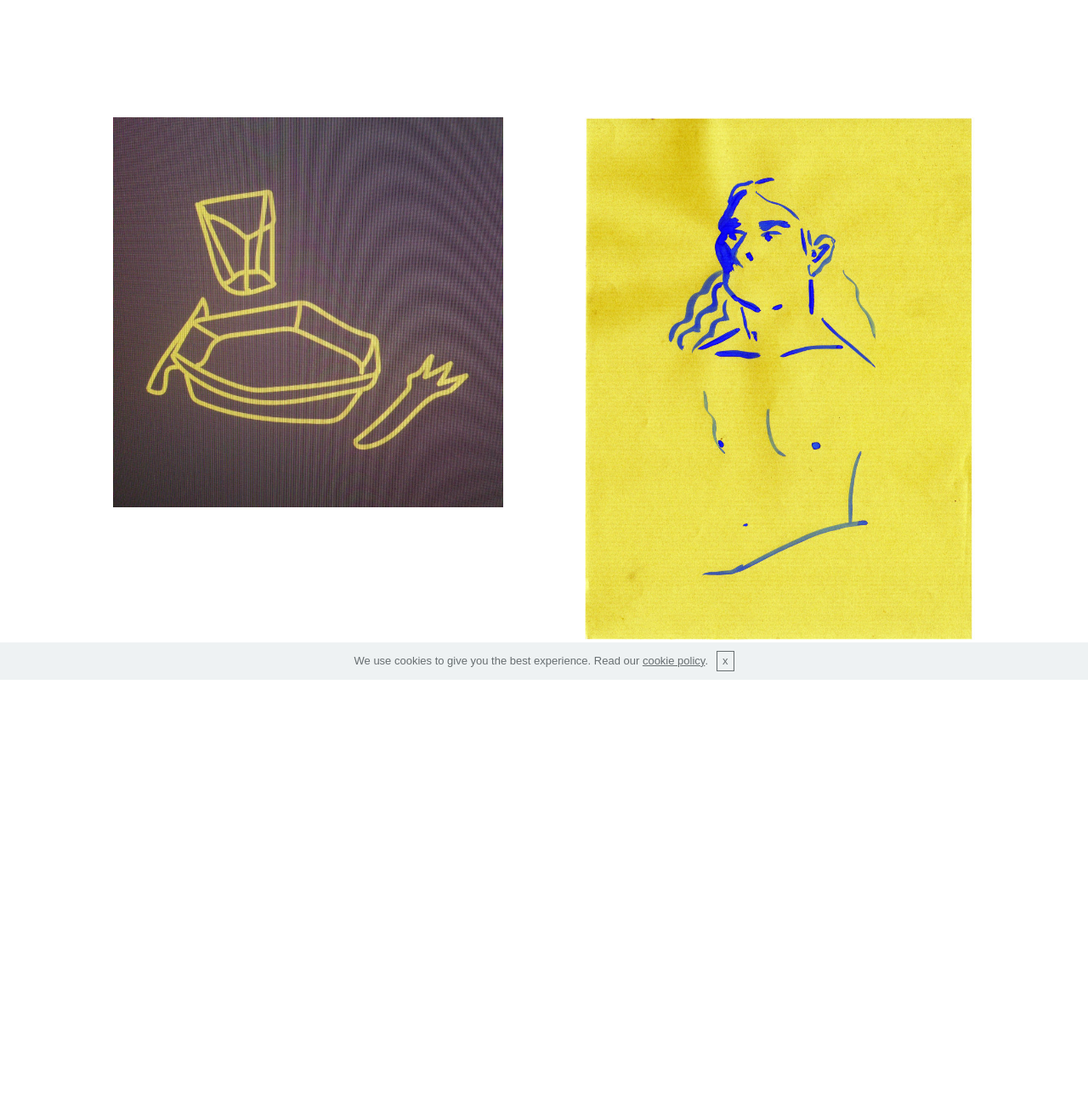
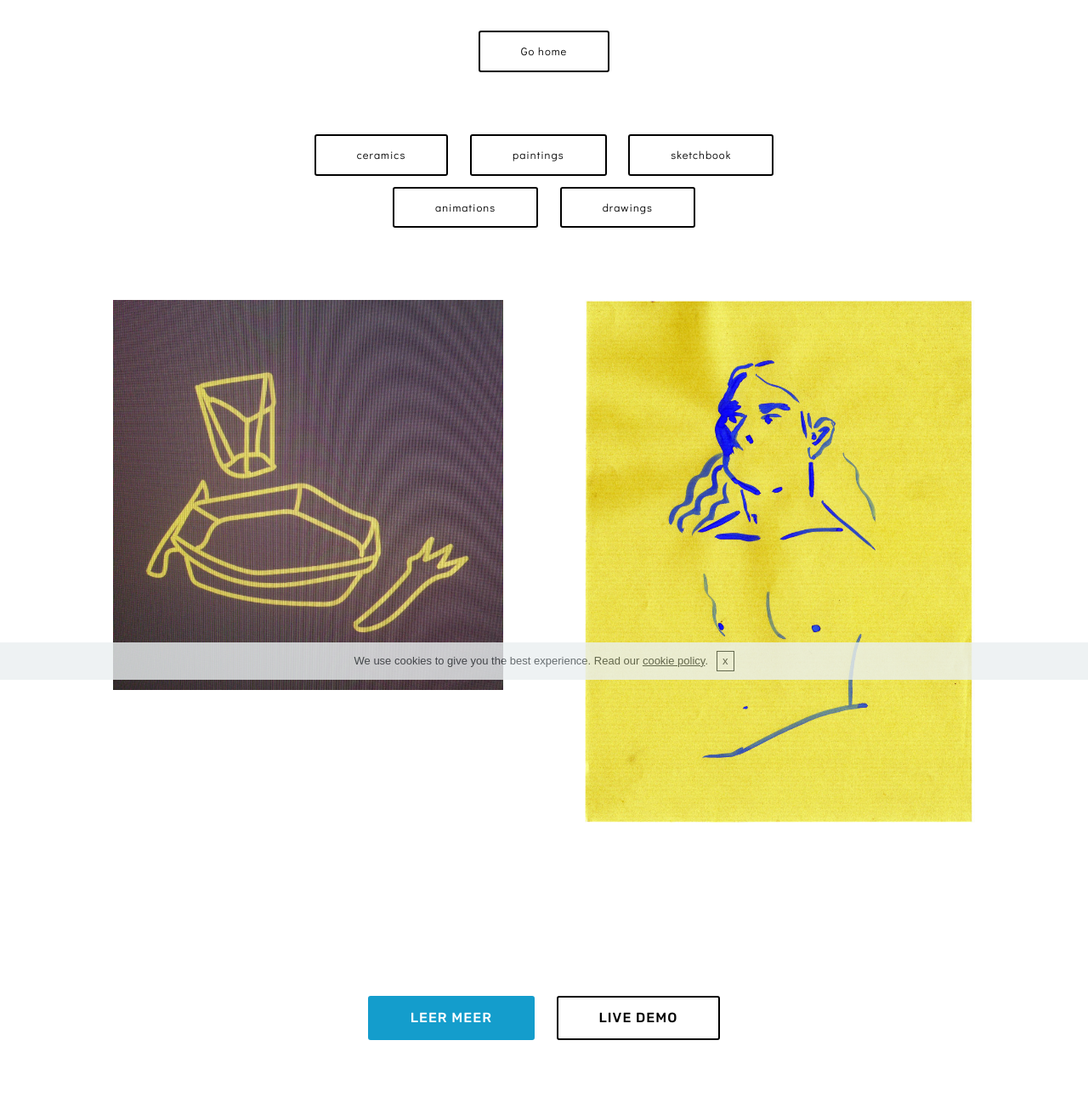
Before and after one commit to noaverborgh/3BA, a plain HTML site: page page6.html in a window 1280 px wide. Shown: the whole page at 85% size. Before the commit the page ends 891 px from the top, so only its background shows below. Drawn offline with Linux system fonts and the light colour scheme; files whose address does not match are found by name.

Commit message:
create github pages

```diff
--- a/assets/mobirise/css/mbr-additional.css
+++ b/assets/mobirise/css/mbr-additional.css
@@ -2256,8 +2256,18 @@ body {
     width: 100% !important;
   }
 }
+.cid-r8O3A3gqbN {
+  padding-top: 30px;
+  padding-bottom: 30px;
+  background-color: #ffffff;
+}
+.cid-r8O3S7pTaO {
+  padding-top: 30px;
+  padding-bottom: 30px;
+  background-color: #ffffff;
+}
 .cid-r7cnWVTSgo {
-  padding-top: 90px;
+  padding-top: 0px;
   padding-bottom: 90px;
   background-color: #ffffff;
 }
@@ -2316,6 +2326,11 @@ body {
   -webkit-transition: 0.2s background ease-in-out;
   transition: 0.2s background ease-in-out;
 }
+.cid-r8O2GxmWjW {
+  padding-top: 60px;
+  padding-bottom: 60px;
+  background-color: #ffffff;
+}
 .cid-r7cp7YfyFA {
   padding-top: 60px;
   padding-bottom: 60px;
--- a/page6.html
+++ b/page6.html
@@ -36,7 +36,34 @@
 <!-- /Google Analytics -->
 
 
-  <section class="mbr-gallery mbr-slider-carousel cid-r7cnWVTSgo" id="gallery1-o">
+  <section class="mbr-section content8 cid-r8O3A3gqbN" id="content8-z">
+
+
+
+    <div class="container">
+        <div class="media-container-row title">
+            <div class="col-12 col-md-8">
+                <div class="mbr-section-btn align-center"><a class="btn btn-black-outline display-1" href="index.html">Go home</a></div>
+            </div>
+        </div>
+    </div>
+</section>
+
+<section class="engine"><a href="https://mobirise.me/a">Mobirise review</a></section><section class="mbr-section content8 cid-r8O3S7pTaO" id="content8-10">
+
+
+
+    <div class="container">
+        <div class="media-container-row title">
+            <div class="col-12 col-md-8">
+                <div class="mbr-section-btn align-center"><a class="btn btn-black-outline display-1" href="3dwork.html">ceramics</a>
+                    <a class="btn btn-black-outline display-1" href="schilderijen.html">paintings</a> <a class="btn btn-black-outline display-1" href="schetsboek.html">sketchbook</a> <a class="btn btn-black-outline display-1" href="page3.html">animations</a> <a class="btn btn-black-outline display-1" href="page6.html">drawings</a></div>
+            </div>
+        </div>
+    </div>
+</section>
+
+<section class="mbr-gallery mbr-slider-carousel cid-r7cnWVTSgo" id="gallery1-o">
 
 
 
@@ -46,8 +73,24 @@
 
 </section>
 
+<section class="mbr-section content8 cid-r8O2GxmWjW" id="content8-w">
 
-  <section class="engine"><a href="https://mobirise.me/l">free web templates</a></section><script src="assets/web/assets/jquery/jquery.min.js"></script>
+
+
+    <div class="container">
+        <div class="media-container-row title">
+            <div class="col-12 col-md-8">
+                <div class="mbr-section-btn align-center">
+                    <a class="btn btn-primary display-4" href="https://mobirise.com">LEER MEER</a>
+                    <a class="btn btn-black-outline display-4" href="https://mobirise.com">LIVE DEMO</a>
+                </div>
+            </div>
+        </div>
+    </div>
+</section>
+
+
+  <script src="assets/web/assets/jquery/jquery.min.js"></script>
   <script src="assets/popper/popper.min.js"></script>
   <script src="assets/tether/tether.min.js"></script>
   <script src="assets/bootstrap/js/bootstrap.min.js"></script>
```
Also changed, not shown: 3dwork.html (+1 -1 lines), index.html (+1 -1 lines), page3.html (+1 -1 lines), page5.html (+1 -1 lines), page7.html (+1 -1 lines), page8.html (+2 -2 lines), schetsboek.html (+2 -2 lines), schilderijen.html (+1 -1 lines), 1 other file.
